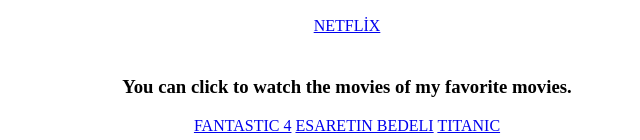
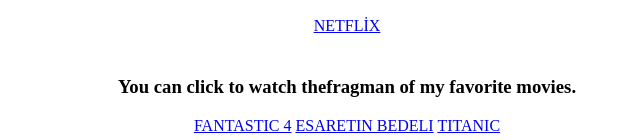
Before and after one commit to huseyingulcicek08/Internet-Programing-Homework1, a plain HTML site: page film.htm in a window 1280 px wide. Shown: the part 1134-1274 px from the top of the page, 293-933 px from the left. Drawn offline with Linux system fonts and the light colour scheme.

Commit message:
Update film.htm

```diff
--- a/film.htm
+++ b/film.htm
@@ -39,7 +39,7 @@
 
 
 
-      <h3 align="center"><br>You can click to watch the movies of my favorite movies.<br></h3>
+      <h3 align="center"><br>You can click to watch thefragman of my favorite movies.<br></h3>
 <div align="center">
       <a href="https://www.youtube.com/watch?v=27dZ5mJBnBY">FANTASTIC 4</a>
       <a href="https://www.youtube.com/watch?v=HiJuUg0wb68">ESARETIN BEDELI</a>
```
